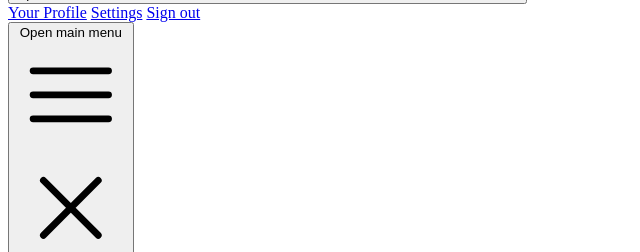
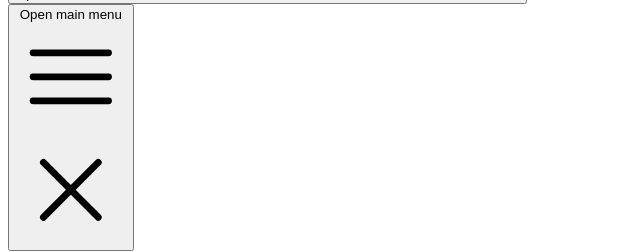
Before and after one commit to jprivet-dev/css-framework-symfony, a Symfony app: template apps/tailwind/easy/templates/index.html.twig in a window 1280 px wide. Shown: the part 765-1017 px from the top of the page, without its empty margins (0-640 px from the left). Run offline with Twig, Linux system fonts and the light colour scheme; the template is opened without the code that fills it, so the values that code supplies are empty; some libraries are stand-ins or nearby versions.

Commit message:
feat(tailwind/easy): use apinejs for dropmenu

```diff
--- a/apps/tailwind/easy/templates/index.html.twig
+++ b/apps/tailwind/easy/templates/index.html.twig
@@ -1,5 +1,5 @@
 <!doctype html>
-<html>
+<html class="h-full bg-gray-100">
 <head>
     <meta charset="utf-8">
     <meta name="viewport" content="width=device-width, initial-scale=1.0">
@@ -10,8 +10,10 @@
     {% block javascripts %}
         {{ encore_entry_script_tags('app') }}
     {% endblock %}
+
+    <script src="//unpkg.com/alpinejs" defer></script>
 </head>
-<body>
+<body class="h-full">
 <!--
   This example requires updating your template:
 
@@ -50,9 +52,9 @@
                         </button>
 
                         <!-- Profile dropdown -->
-                        <div class="relative ml-3">
+                        <div class="relative ml-3" x-data="{ open: false }">
                             <div>
-                                <button type="button" class="relative flex max-w-xs items-center rounded-full bg-gray-800 text-sm focus:outline-none focus:ring-2 focus:ring-white focus:ring-offset-2 focus:ring-offset-gray-800" id="user-menu-button" aria-expanded="false" aria-haspopup="true">
+                                <button @click="open = ! open" type="button" class="relative flex max-w-xs items-center rounded-full bg-gray-800 text-sm focus:outline-none focus:ring-2 focus:ring-white focus:ring-offset-2 focus:ring-offset-gray-800" id="user-menu-button" aria-expanded="false" aria-haspopup="true">
                                     <span class="absolute -inset-1.5"></span>
                                     <span class="sr-only">Open user menu</span>
                                     <img class="h-8 w-8 rounded-full" src="https://images.unsplash.com/photo-1472099645785-5658abf4ff4e?ixlib=rb-1.2.1&ixid=eyJhcHBfaWQiOjEyMDd9&auto=format&fit=facearea&facepad=2&w=256&h=256&q=80" alt="">
@@ -69,7 +71,7 @@
                                 From: "transform opacity-100 scale-100"
                                 To: "transform opacity-0 scale-95"
                             -->
-                            <div class="absolute right-0 z-10 mt-2 w-48 origin-top-right rounded-md bg-white py-1 shadow-lg ring-1 ring-black ring-opacity-5 focus:outline-none" role="menu" aria-orientation="vertical" aria-labelledby="user-menu-button" tabindex="-1">
+                            <div x-show="open" class="absolute right-0 z-10 mt-2 w-48 origin-top-right rounded-md bg-white py-1 shadow-lg ring-1 ring-black ring-opacity-5 focus:outline-none" role="menu" aria-orientation="vertical" aria-labelledby="user-menu-button" tabindex="-1">
                                 <!-- Active: "bg-gray-100", Not Active: "" -->
                                 <a href="#" class="block px-4 py-2 text-sm text-gray-700" role="menuitem" tabindex="-1" id="user-menu-item-0">Your Profile</a>
                                 <a href="#" class="block px-4 py-2 text-sm text-gray-700" role="menuitem" tabindex="-1" id="user-menu-item-1">Settings</a>
```
